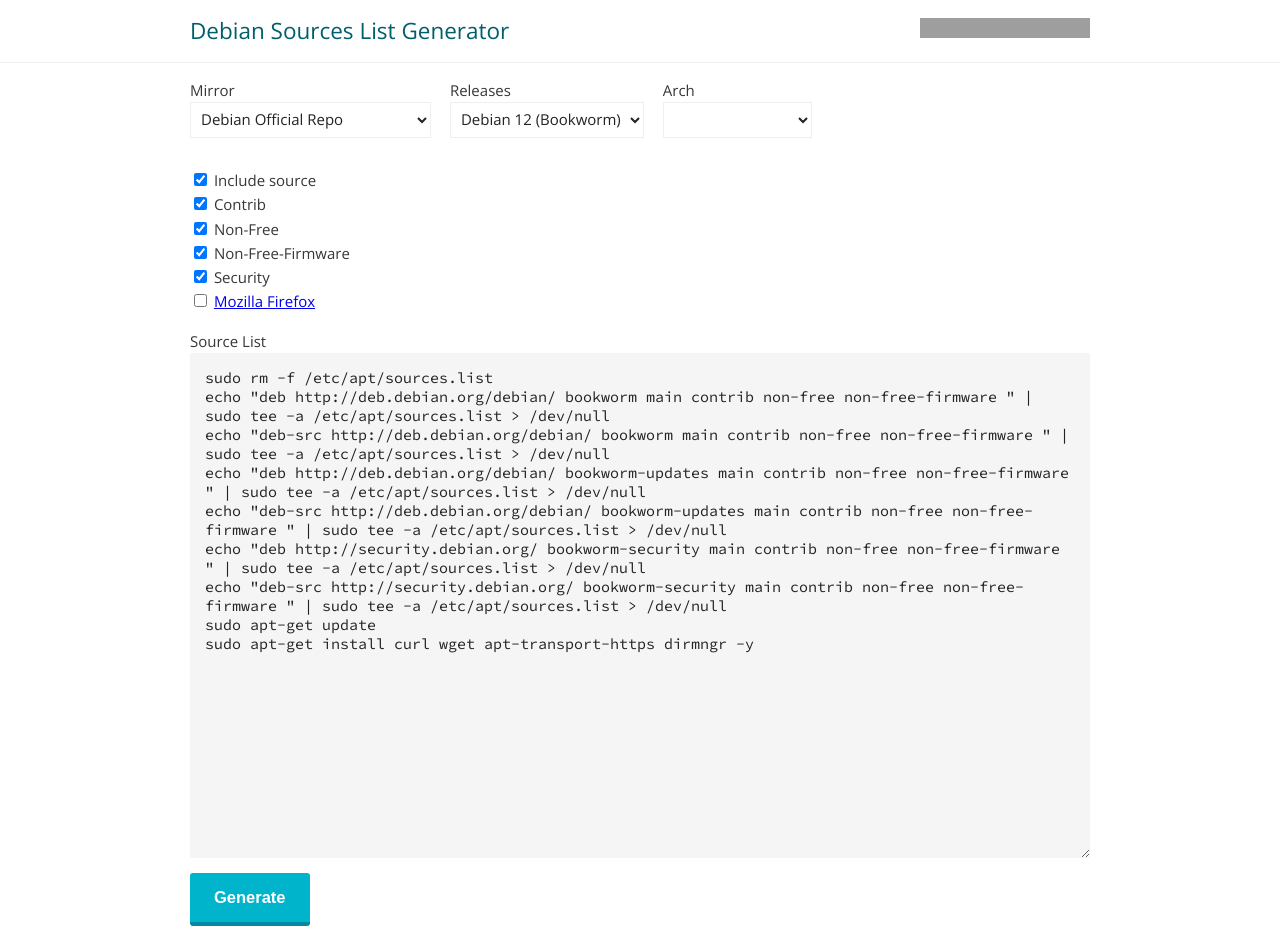
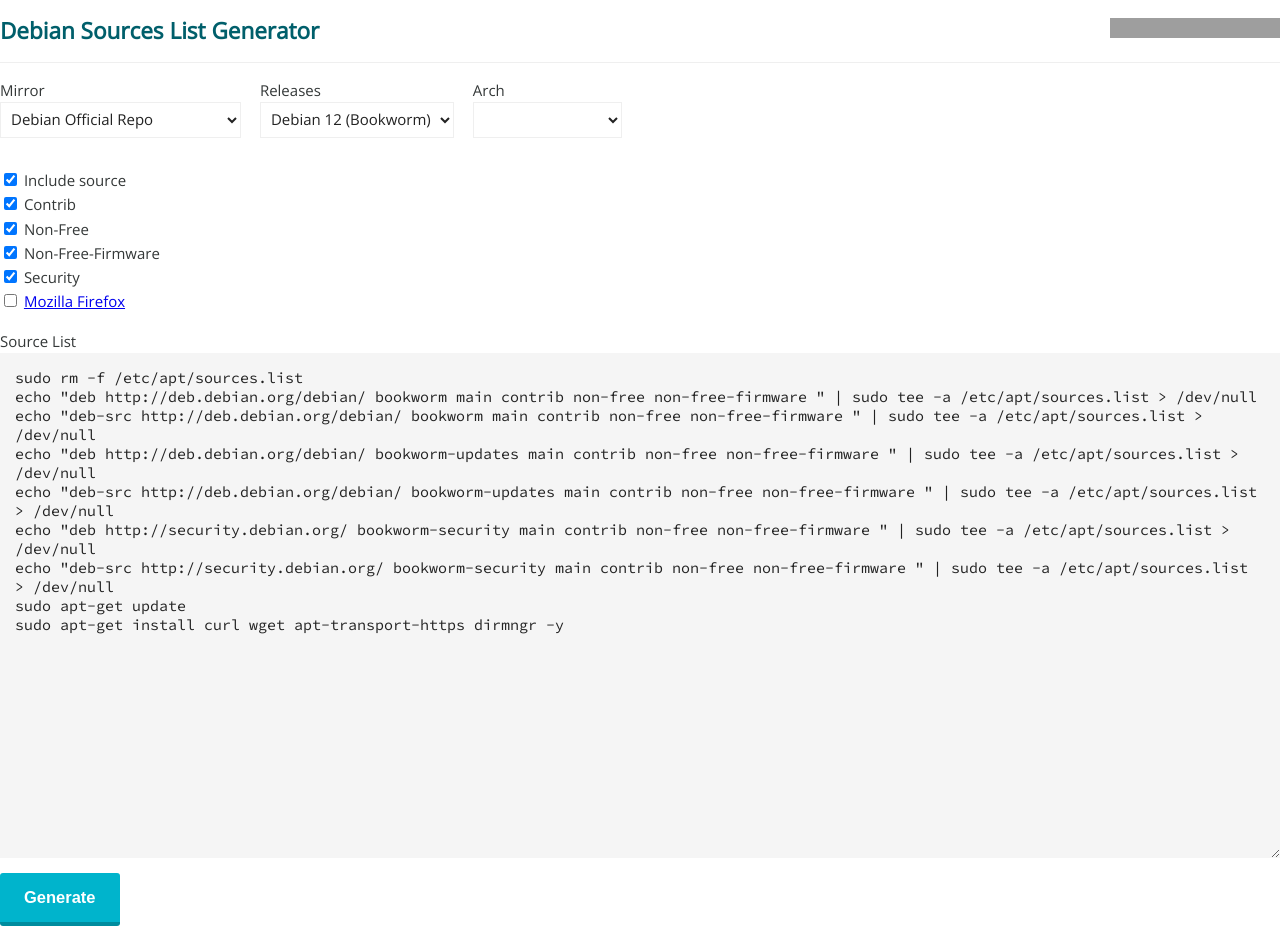
Before and after one commit to andykimpe/andykimpe.github.io, a PHP site: page /debian.html in a window 1280 px wide. Run offline with PHP 8.4, Linux system fonts and the light colour scheme; grey boxes are pictures that could not be loaded.

Commit message:
Update styles.css

```diff
--- a/styles.css
+++ b/styles.css
@@ -18,8 +18,8 @@
 	background: #fff;
 }
 .wrap {
-	width: 90%;
-	max-width: 60rem;
+	width: 100%;
+	max-width: 100rem;
 	margin: 0 auto;
 	overflow: hidden;
 	position: relative;
@@ -42,7 +42,7 @@
 
 .header {
 	color: #005F6B;
-	font-weight: 400;
+	font-weight: 800;
 }
 
 select {
```
